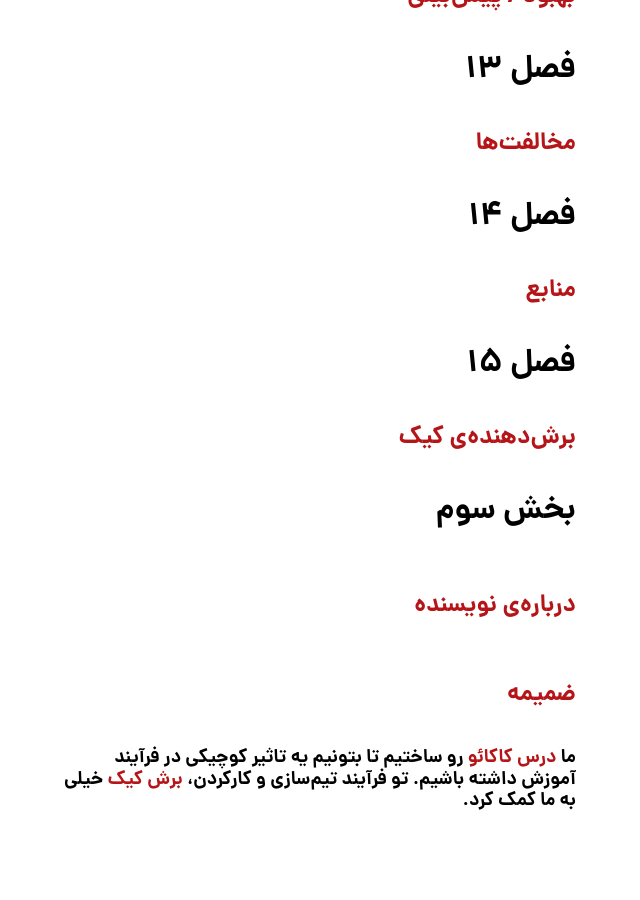
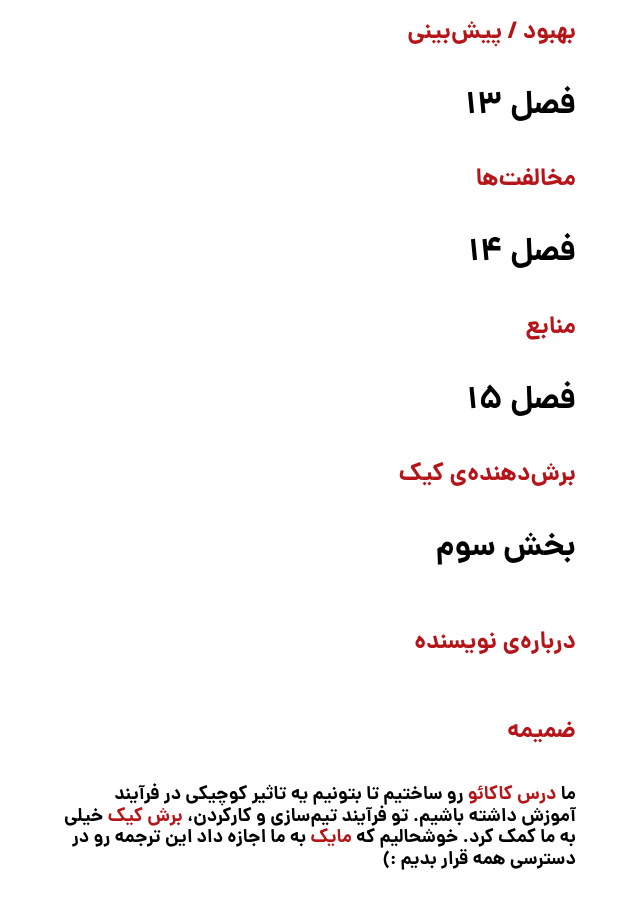
Before and after one commit to KhashayarMirMS/slicing-pie, a Jekyll site: the page built from index.md, in a window 1280 px wide and 900 px high, scrolled down 2426 px. Shown: the whole window, without its empty margins (320-960 px from the left). Built offline with Jekyll 4.4.1, drawn with Linux system fonts in a browser that asks for light colours; nearby versions of some CDN libraries; before the commit the page ends 3268 px from its top, so only the background shows below that; some of the changed lines change nothing that is shown.

Commit message:
footer changed, editor added

```diff
--- a/_includes/footer.html
+++ b/_includes/footer.html
@@ -6,8 +6,8 @@
         فرآیند تیم‌سازی و کار‌کردن،
         <a href="https://slicingpie.com">برش کیک</a>
         خیلی به ما کمک کرد.
-        {% comment %} خوشحالیم که
+        خوشحالیم که
         <a href="https://en.wikipedia.org/wiki/Mike_Moyer">مایک</a>
-        به ما اجازه داد این ترجمه رو در دسترسی همه قرار بدیم :) {% endcomment %}
+        به ما اجازه داد این ترجمه رو در دسترسی همه قرار بدیم :)
     </h3>
 </div>
--- a/_layouts/landing.html
+++ b/_layouts/landing.html
@@ -22,6 +22,11 @@
                     <span class="pure-u-1-1 tiny-title">
                         <a href={{ page.translatorLink }} target="_blank">
                             {{ page.translator }}
+                        </a>
+                    </span>
+                    <span class="pure-u-1-1 tiny-title">
+                        <a href={{ page.editorLink }} target="_blank">
+                            {{ page.editor }}
                         </a>
                     </span>
 
--- a/index.md
+++ b/index.md
@@ -9,4 +9,7 @@
 
 translator: ترجمه‌ی شهاب حشمت
 translatorLink: https://darskakaoo.ir/
+
+editor: ویرایشِ مهدی خسروی
+editorLink: https://mahdikhosravi.com/
 ---
```
